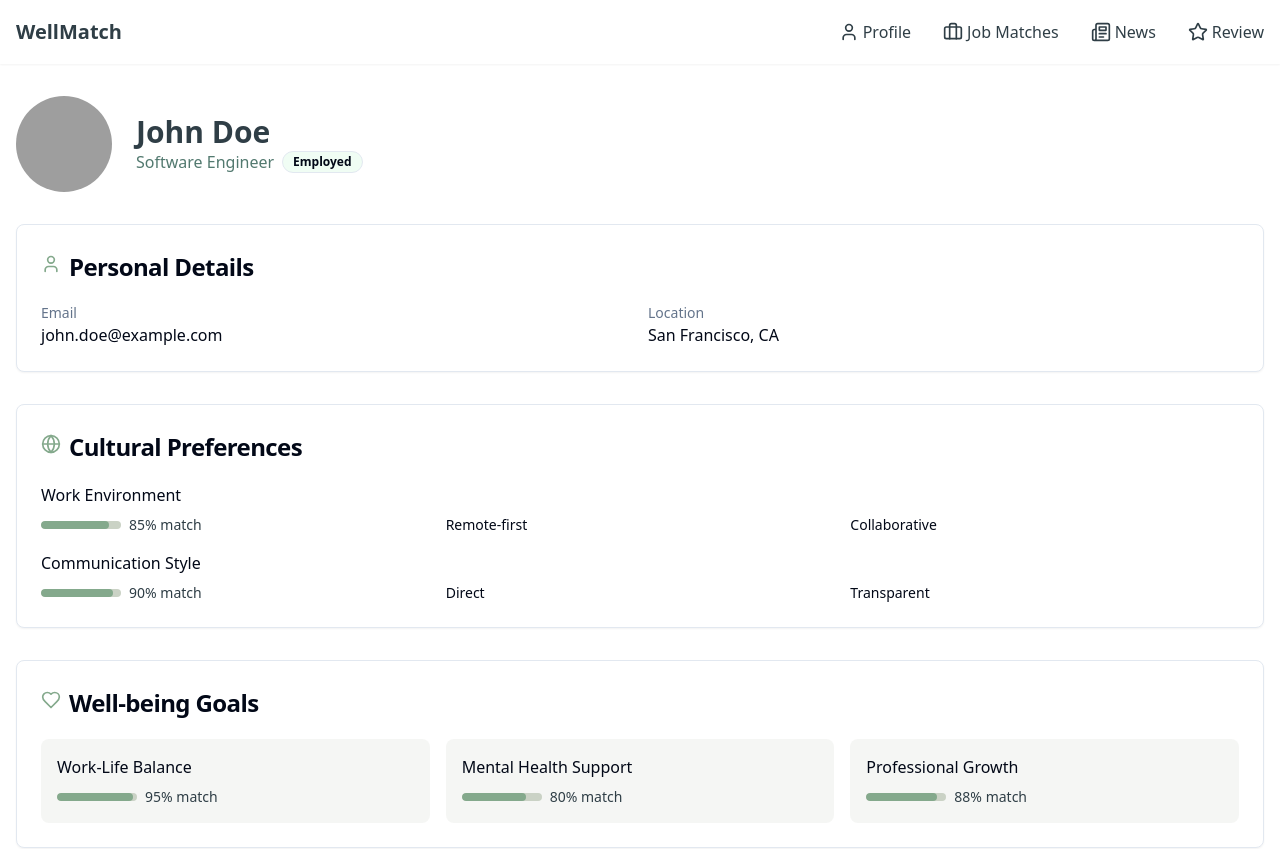
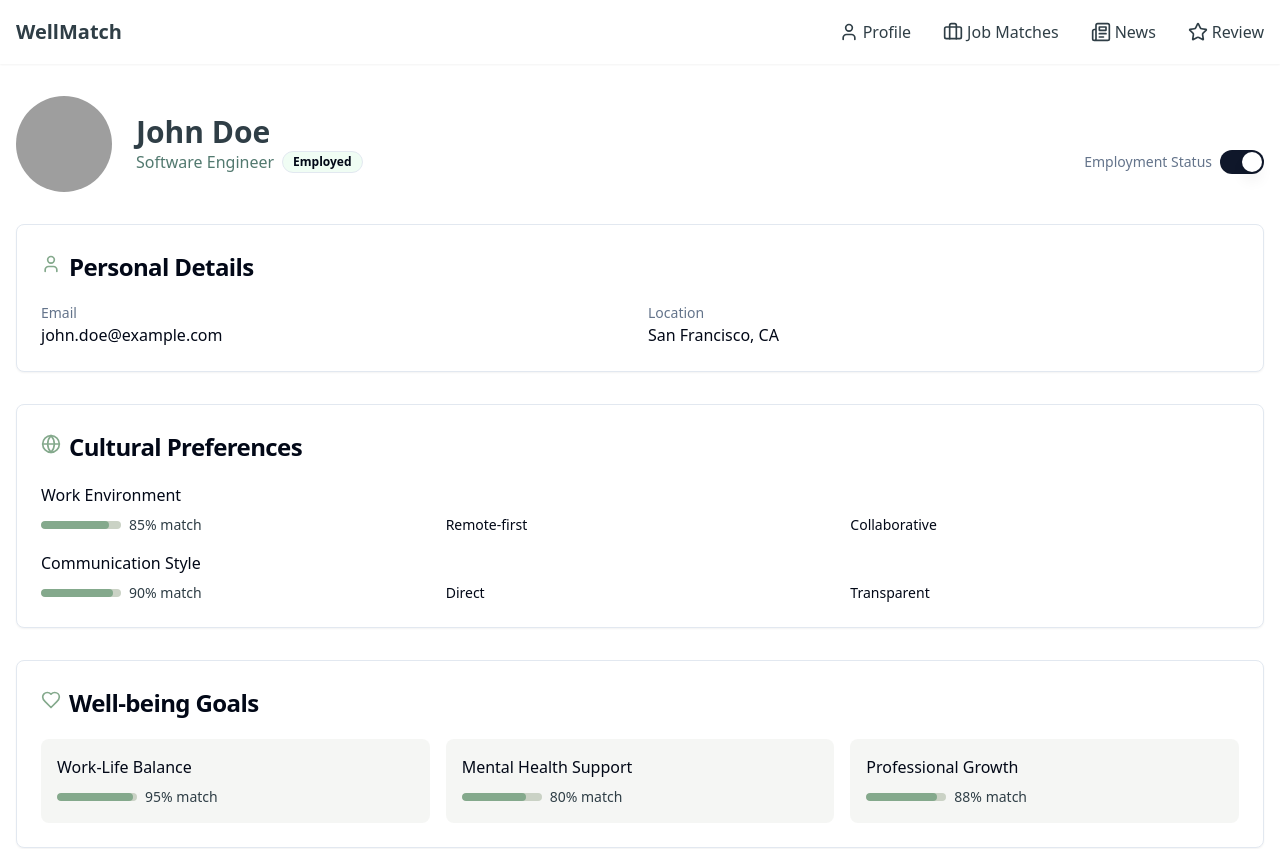
Before and after one commit to hoangnaam/wellmatch, a React (Vite) app: page /profile in a window 1280 px wide. Shown: the top 849 px of the page. Built offline with nearby package versions, Linux system fonts and the light colour scheme; grey boxes are pictures that could not be loaded.

Commit message:
Toggle Employment Status Feature
Implement a button in the user interface that allows users to toggle their employment status between employed and unemployed. This feature will provide a more dynamic user experience.
[skip gpt_engineer]

```diff
--- a/src/pages/UserProfile.tsx
+++ b/src/pages/UserProfile.tsx
@@ -2,27 +2,43 @@ import { User, Globe, Heart, Briefcase, Brain, Target } from "lucide-react";
 import { Card, CardContent, CardHeader, CardTitle } from "@/components/ui/card";
 import { Avatar, AvatarFallback, AvatarImage } from "@/components/ui/avatar";
 import { Badge } from "@/components/ui/badge";
+import { Switch } from "@/components/ui/switch";
+import { useState } from "react";
+import { toast } from "sonner";
 import ValueMatch from "@/components/ValueMatch";
 import Navbar from "@/components/Navbar";
 
 // Let's create some components to make the file smaller
-const PersonalInfo = () => (
+const PersonalInfo = ({ isEmployed, setIsEmployed }: { isEmployed: boolean; setIsEmployed: (value: boolean) => void }) => {
+  const handleEmploymentChange = (checked: boolean) => {
+    setIsEmployed(checked);
+    toast.success(`Status updated to ${checked ? 'Employed' : 'Unemployed'}`);
+  };
+
+  return (
     <div className="flex items-center space-x-6 mb-8">
       <Avatar className="h-24 w-24">
         <AvatarImage src="https://github.com/shadcn.png" />
         <AvatarFallback>JD</AvatarFallback>
       </Avatar>
-    <div>
+      <div className="flex-grow">
         <h1 className="text-3xl font-bold text-wellmatch-dark">John Doe</h1>
+        <div className="flex items-center justify-between">
           <div className="flex items-center space-x-2">
             <p className="text-wellmatch-accent">Software Engineer</p>
-        <Badge variant="outline" className="bg-green-50">
-          Employed
+            <Badge variant="outline" className={isEmployed ? "bg-green-50" : "bg-red-50"}>
+              {isEmployed ? "Employed" : "Unemployed"}
             </Badge>
+          </div>
+          <div className="flex items-center space-x-2">
+            <span className="text-sm text-muted-foreground">Employment Status</span>
+            <Switch checked={isEmployed} onCheckedChange={handleEmploymentChange} />
+          </div>
         </div>
       </div>
     </div>
   );
+};
 
 const PersonalDetails = () => (
   <Card>
@@ -163,11 +179,13 @@ const ValueIndicators = () => (
 );
 
 const UserProfile = () => {
+  const [isEmployed, setIsEmployed] = useState(true);
+
   return (
     <>
       <Navbar />
       <div className="container mx-auto px-4 py-24 space-y-8 animate-fadeIn">
-        <PersonalInfo />
+        <PersonalInfo isEmployed={isEmployed} setIsEmployed={setIsEmployed} />
         <PersonalDetails />
         <CulturalPreferences />
         <WellbeingGoals />
```
Lines whose indentation alone changed are shown as unchanged.
